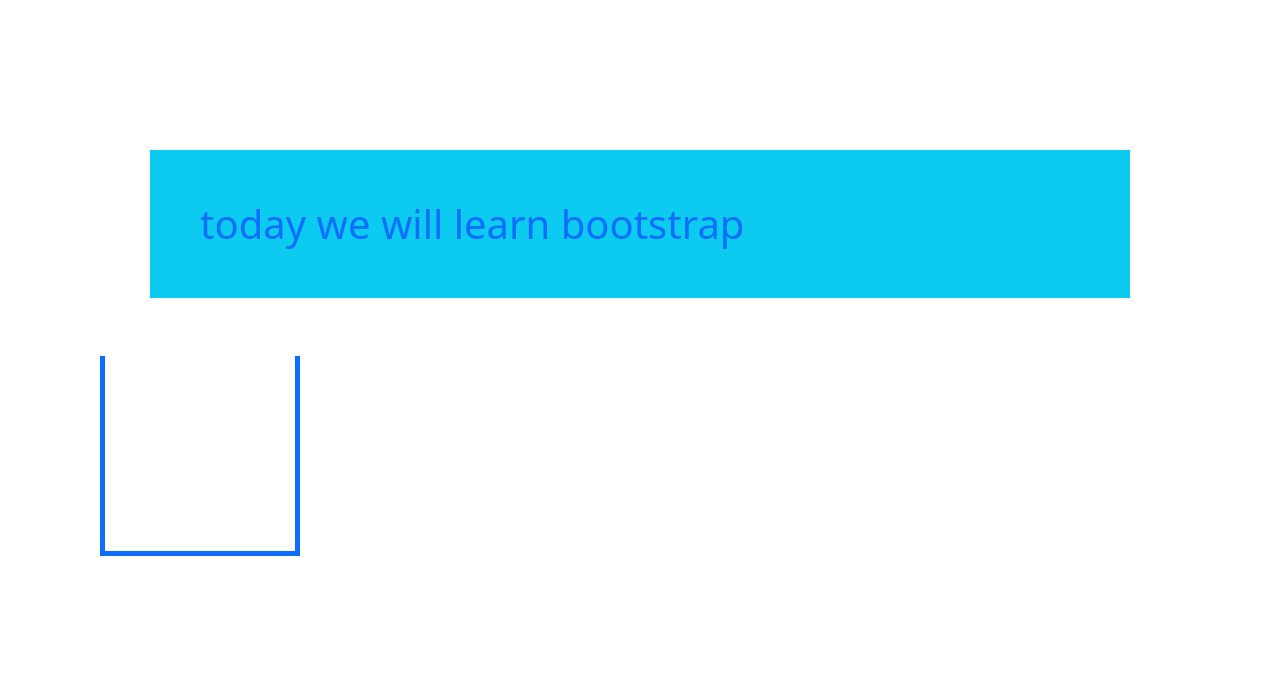
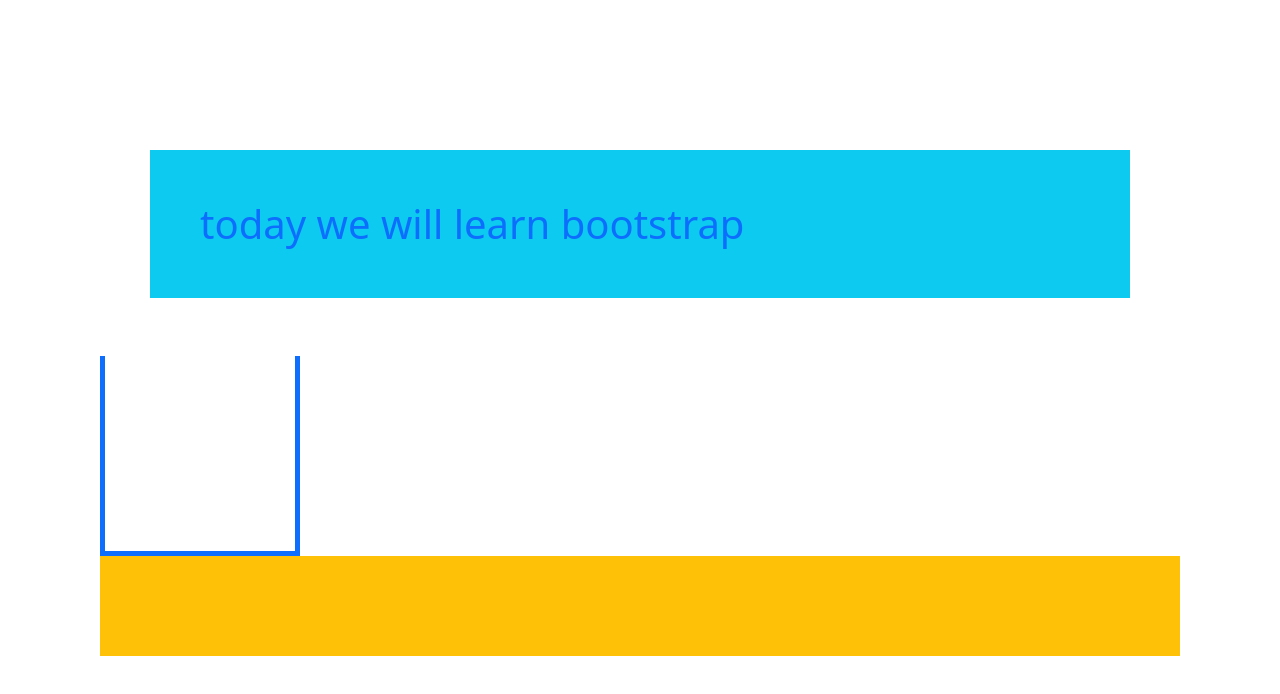
Before and after one commit to Samrat-Debugger/bootstrap-1, a plain HTML site: page index.html in a window 1280 px wide. Drawn offline with nearby package versions, Linux system fonts and the light colour scheme.

Commit message:
div added

```diff
--- a/index.html
+++ b/index.html
@@ -20,6 +20,9 @@
     <div class="box-1  border border-5 border-top-0 border-primary">
 
     </div>
+    <div class="bg-warning">
+
+    </div>
     <script src="https://cdn.jsdelivr.net/npm/bootstrap@5.0.2/dist/js/bootstrap.bundle.min.js"
         integrity="sha384-MrcW6ZMFYlzcLA8Nl+NtUVF0sA7MsXsP1UyJoMp4YLEuNSfAP+JcXn/tWtIaxVXM"
         crossorigin="anonymous"></script>
```
